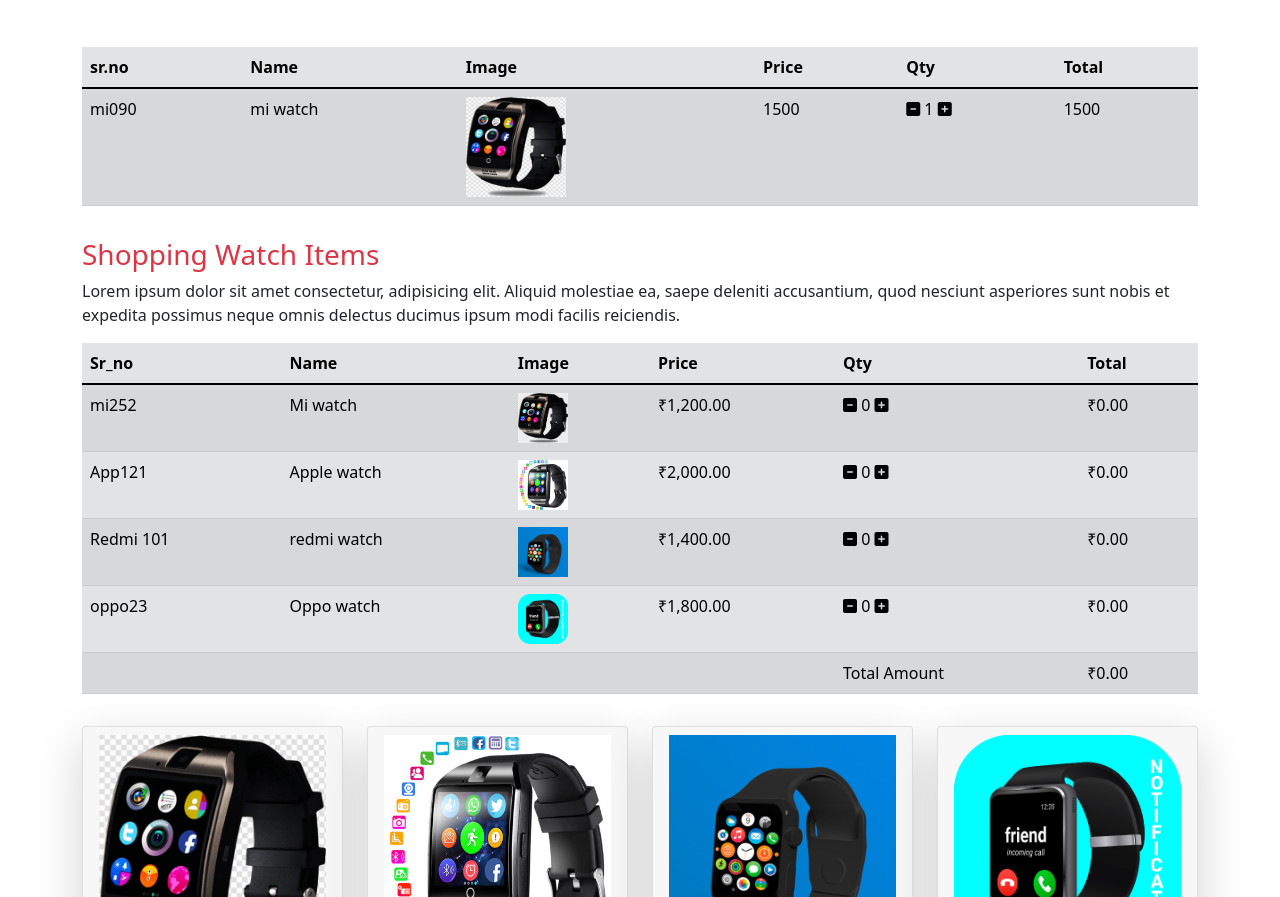
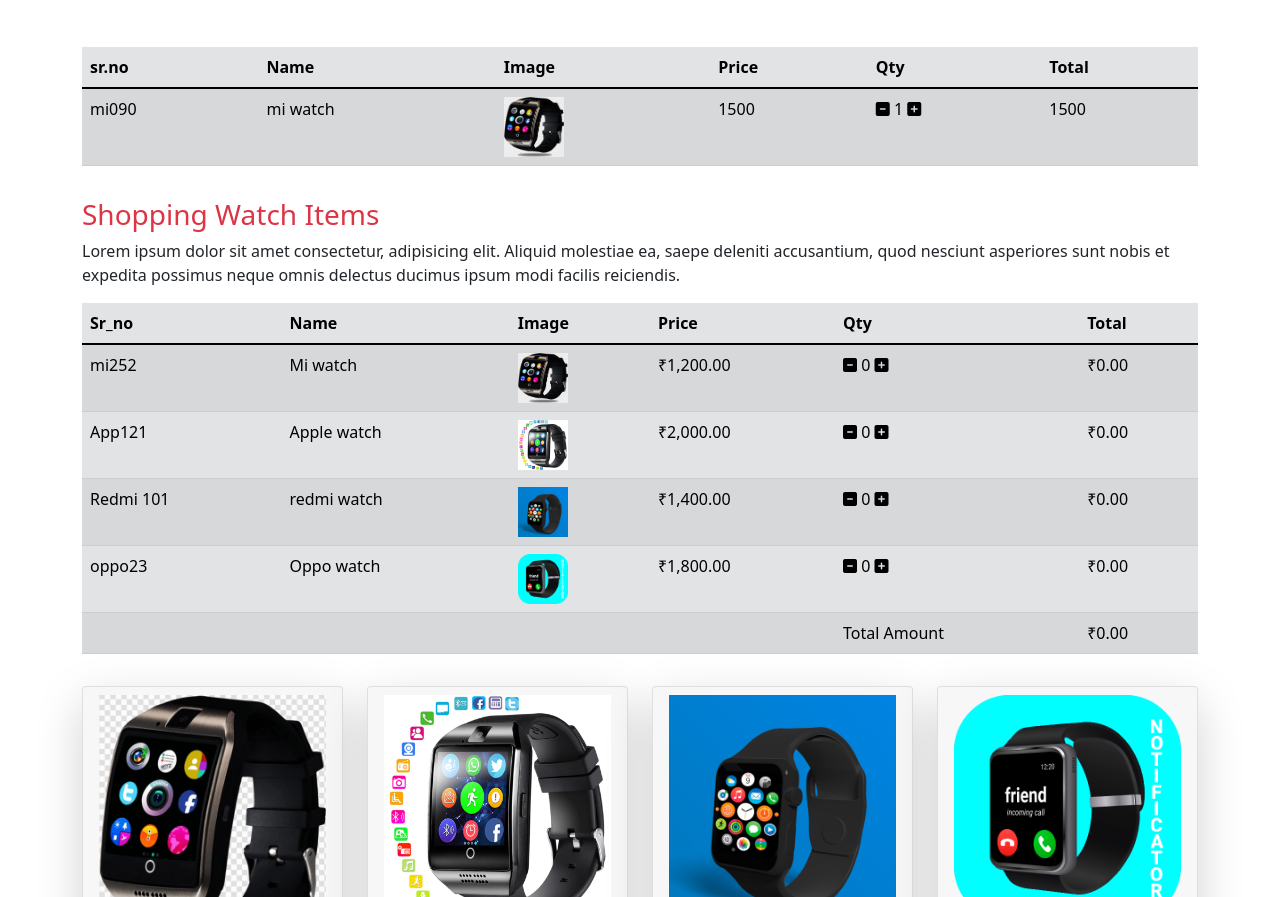
Before and after one commit to vamsi8143/flowerApp, an Angular app: page / in a window 1280 px wide. Shown: the part 1473-2370 px from the top of the page. Built offline with nearby package versions, Linux system fonts and the light colour scheme.

Commit message:
Revert "width change"
This reverts commit 33e84517ae2f7d3cec3ee06102aa8afcf3ae9487.

```diff
--- a/src/app/components/product-items/product-items.component.html
+++ b/src/app/components/product-items/product-items.component.html
@@ -21,8 +21,8 @@
                 <img
                   src="assets/img/watch.png"
                   alt="watch"
-                  width="100"
-                  height="100"
+                  width="60"
+                  height="60"
                 />
               </td>
               <td>{{ product.price }}</td>
```
